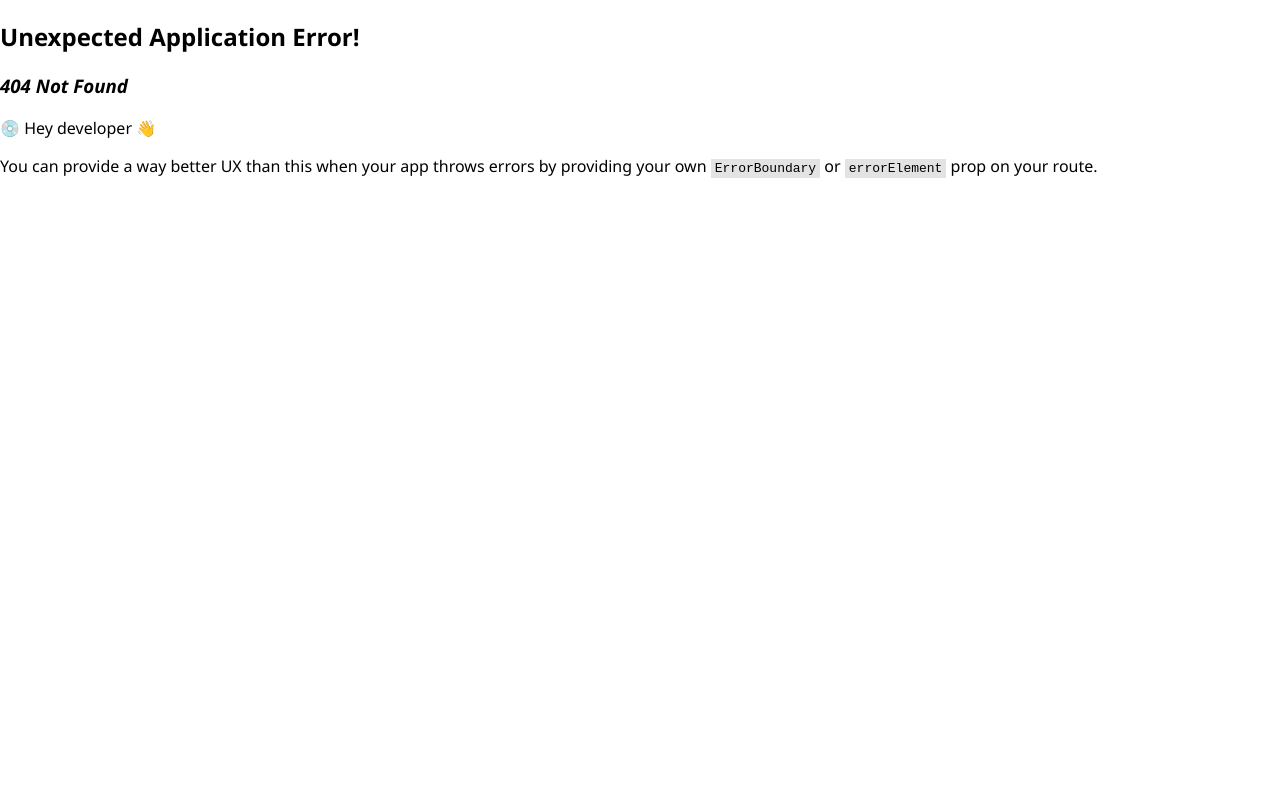
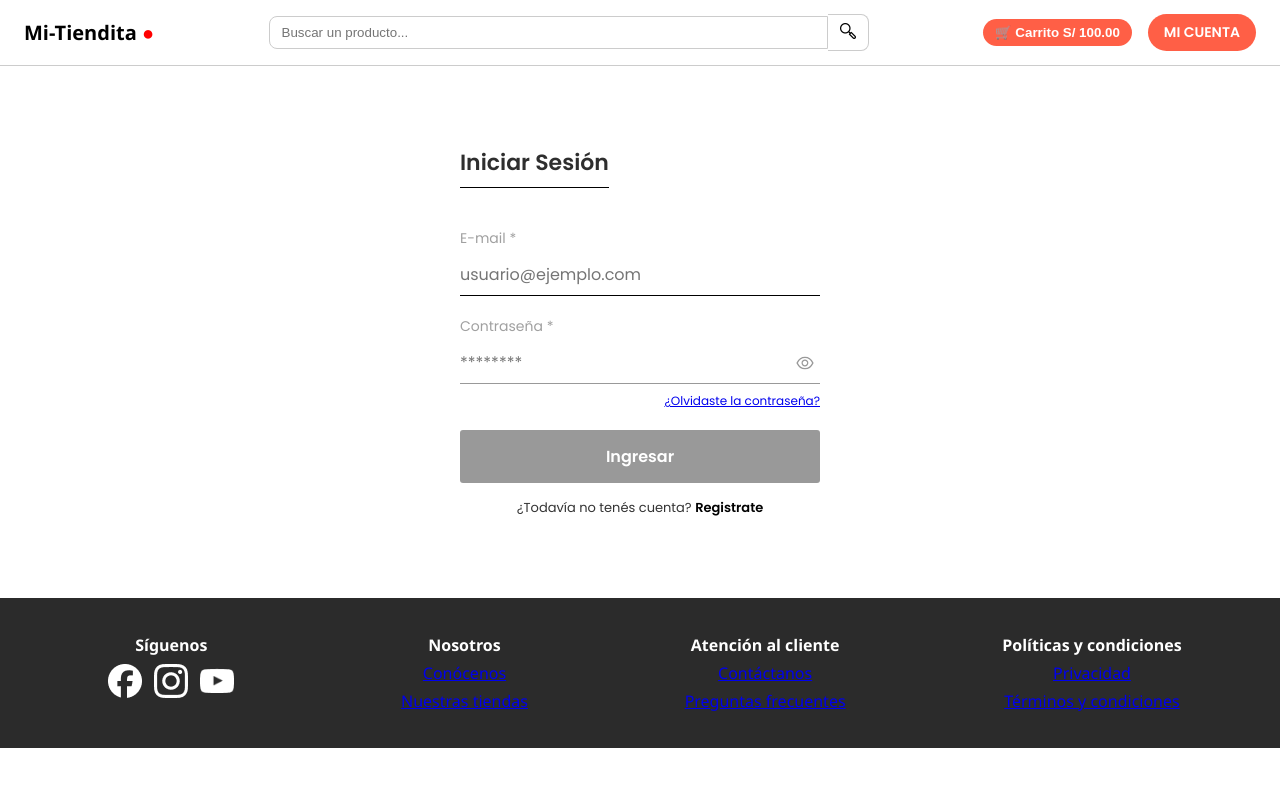
Before and after one commit to DareekShot/mi-tienda, a React (Vite) app: page /login in a window 1280 px wide. Before the commit this address had no page. Shown: the top 786 px of the page. Built offline with nearby package versions, Linux system fonts and the light colour scheme.

Commit message:
Agregué el Login

```diff
--- a/src/main.jsx
+++ b/src/main.jsx
@@ -12,6 +12,7 @@ import Pago from './pages/Checkout/Pago/Pago.jsx'
 import Carrito from './pages/Carrito/Carrito.jsx'
 import ResultadoBusqueda from './components/ResultadoBusqueda/ResultadoBusqueda.jsx'
 import DetalleProducto from './components/DetalleProducto/DetalleProducto.jsx'
+import Login from './pages/Login/Login.jsx'
 
 const router = createBrowserRouter([
   {
@@ -49,6 +50,10 @@ const router = createBrowserRouter([
   {
     path: "/carrito",
     element: <Carrito />
+  },
+  {
+    path: "/login",
+    element: <Login />
   }
 ])
 
--- /dev/null
+++ b/src/pages/Login/Login.jsx
@@ -0,0 +1,128 @@
+import React, { useState, useEffect } from 'react'
+import { Link, useNavigate } from 'react-router-dom'
+import { useAuth } from '../../contexts/AuthContext'
+import { AiOutlineEye, AiOutlineEyeInvisible } from 'react-icons/ai'
+import './Login.css'
+import '../../components/Header/Header.jsx'
+import Header from '../../components/Header/Header.jsx'
+import Footer from '../../components/Footer/Footer.jsx'
+
+const Login = () => {
+  const [email, setEmail] = useState('')
+  const [password, setPassword] = useState('')
+  const [showPassword, setShowPassword] = useState(false)
+  const [fieldErrors, setFieldErrors] = useState({})
+  const [generalError, setGeneralError] = useState('')
+  const { login, user } = useAuth()
+  const navigate = useNavigate()
+
+  useEffect(() => {
+    if (user) {
+      navigate('/dashboard')
+    }
+  }, [user, navigate])
+
+  const validate = () => {
+    const errs = {}
+
+    if (!email) {
+      errs.email = 'El correo es obligatorio.'
+    } else {
+      const emailRegex = /^[^\s@]+@[^\s@]+\.[^\s@]+$/
+      if (!emailRegex.test(email)) {
+        errs.email = 'Por favor ingresa un correo válido.'
+      }
+    }
+
+    if (!password) {
+      errs.password = 'La contraseña es obligatoria.'
+    }
+
+    return errs
+  }
+
+  const handleSubmit = (e) => {
+    e.preventDefault()
+    setGeneralError('')
+    const validationErrors = validate()
+    setFieldErrors(validationErrors)
+
+    if (Object.keys(validationErrors).length === 0) {
+      const success = login(email.trim(), password)
+      if (success) {
+        navigate('/dashboard')
+      } else {
+        setGeneralError('Email o contraseña incorrectos.')
+      }
+    }
+  }
+
+  const canSubmit = email && password && Object.keys(fieldErrors).length === 0
+
+  return (
+  <>
+    <Header />
+    <div className="login-container">
+      <h1>Iniciar Sesión</h1>
+      <form onSubmit={handleSubmit} className="login-form" noValidate>
+        <label htmlFor="email">E-mail *</label>
+        <input
+          type="email"
+          id="email"
+          placeholder="usuario@ejemplo.com"
+          value={email}
+          onChange={(e) => setEmail(e.target.value)}
+          autoFocus
+        />
+        {fieldErrors.email && <p className="login-error">{fieldErrors.email}</p>}
+
+        <label htmlFor="password">Contraseña *</label>
+        <div className="password-input-wrapper">
+          <input
+            type={showPassword ? 'text' : 'password'}
+            id="password"
+            placeholder="********"
+            value={password}
+            onChange={(e) => setPassword(e.target.value)}
+          />
+          <button
+            type="button"
+            className="password-toggle"
+            onClick={() => setShowPassword(!showPassword)}
+            aria-label={showPassword ? 'Ocultar contraseña' : 'Mostrar contraseña'}
+          >
+            {showPassword ? <AiOutlineEyeInvisible /> : <AiOutlineEye />}
+          </button>
+        </div>
+        {fieldErrors.password && (
+          <p className="login-error">{fieldErrors.password}</p>
+        )}
+
+        <div className="forgot-password">
+          <Link to="/password-recovery">¿Olvidaste la contraseña?</Link>
+        </div>
+
+        <button
+          type="submit"
+          className={`login-button ${canSubmit ? 'enabled' : ''}`}
+          disabled={!canSubmit}
+        >
+          Ingresar
+        </button>
+
+        {generalError && <p className="login-error">{generalError}</p>}
+      </form>
+
+      <div className="register-text">
+        ¿Todavía no tenés cuenta?{' '}
+        <Link to="/register">
+          <strong>Registrate</strong>
+        </Link>
+      </div>
+    </div>
+    <Footer />
+  </>
+)
+}
+
+export default Login
--- /dev/null
+++ b/src/pages/Login/login.css
@@ -0,0 +1,141 @@
+@import url('https://fonts.googleapis.com/css2?family=Poppins:wght@400;600&display=swap');
+
+.login-container {
+  max-width: 360px;
+  margin: 80px auto;
+  padding: 0 20px;
+  font-family: 'Poppins','Helvetica Neue',Helvetica,Arial,sans-serif;
+  color: #2e2e2e;
+}
+
+.login-container h1 {
+  font-weight: 600;
+  font-size: 22px;
+  margin-bottom: 20px;
+  border-bottom: 1px solid #000;
+  padding-bottom: 8px;
+  width: fit-content;
+}
+
+.login-form {
+  display: flex;
+  flex-direction: column;
+}
+
+.login-form label {
+  font-size: 14px;
+  color: #a0a0a0;
+  margin-top: 20px;
+  margin-bottom: 5px;
+  font-weight: 500;
+}
+
+.login-form input {
+  border: none;
+  border-bottom: 1px solid #999;
+  padding: 8px 0;
+  font-size: 16px;
+  outline: none;
+  transition: border-color 0.3s ease;
+  font-family: 'Poppins','Helvetica Neue',Helvetica,Arial,sans-serif;
+  background-color: transparent;
+}
+
+.login-form input:focus {
+  border-bottom-color: #000;
+}
+
+.forgot-password {
+  font-size: 12px;
+  color: #999;
+  margin-top: 8px;
+  text-align: right;
+  cursor: pointer;
+  text-decoration: underline;
+}
+
+.login-button {
+  background-color: #999;
+  border: none;
+  padding: 14px 0;
+  border-radius: 3px;
+  font-size: 16px;
+  font-weight: 600;
+  color: white;
+  transition: background-color 0.3s ease, box-shadow 0.3s ease;
+  margin-top: 20px;
+  font-family: 'Poppins','Helvetica Neue',Helvetica,Arial,sans-serif;
+  cursor: pointer; /* siempre cursor puntero */
+}
+
+.login-button.enabled {
+  background-color: #000;
+}
+
+/* Hover siempre activo */
+.login-button:hover {
+  background-color: #333;
+  box-shadow: 0 4px 8px rgba(0,0,0,0.2);
+}
+
+.register-text {
+  font-size: 13px;
+  margin-top: 15px;
+  text-align: center;
+  color: #333;
+}
+
+.register-text a {
+  font-weight: 700;
+  color: #000;
+  text-decoration: none;
+  cursor: pointer;
+}
+
+.register-text a:hover {
+  text-decoration: underline;
+}
+
+.register-text strong {
+  color: #000;
+}
+
+.login-error {
+  font-family: 'Poppins','Helvetica Neue',Helvetica,Arial,sans-serif;
+  margin-top: 10px;
+  color: #d93025;
+  font-size: 14px;
+  font-weight: 600;
+  text-align: center;
+}
+
+.password-input-wrapper {
+  position: relative;
+  display: flex;
+  align-items: center;
+}
+
+.password-input-wrapper input {
+  flex-grow: 1;
+  padding-right: 30px; /* espacio para el icono */
+  border-bottom: 1px solid #999;
+  font-size: 16px;
+}
+
+.password-toggle {
+  position: absolute;
+  right: 0;
+  background: transparent;
+  border: none;
+  cursor: pointer;
+  color: #999;
+  font-size: 20px;
+  padding: 0 5px;
+  display: flex;
+  align-items: center;
+  justify-content: center;
+}
+
+.password-toggle:hover {
+  color: #000;
+}
```
